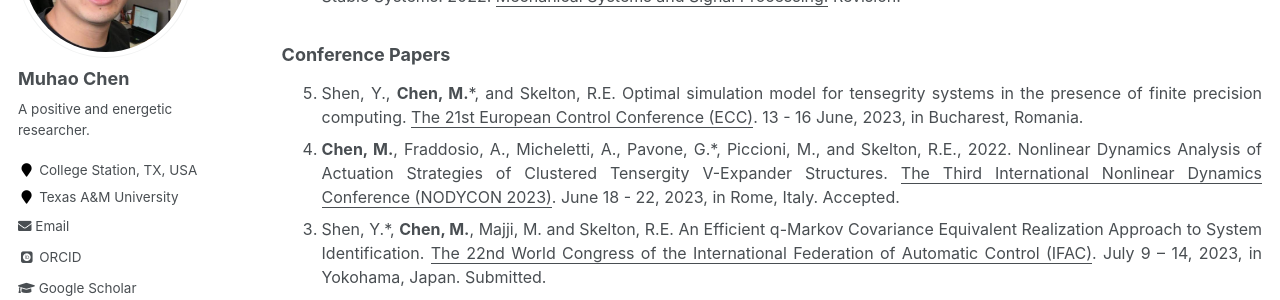
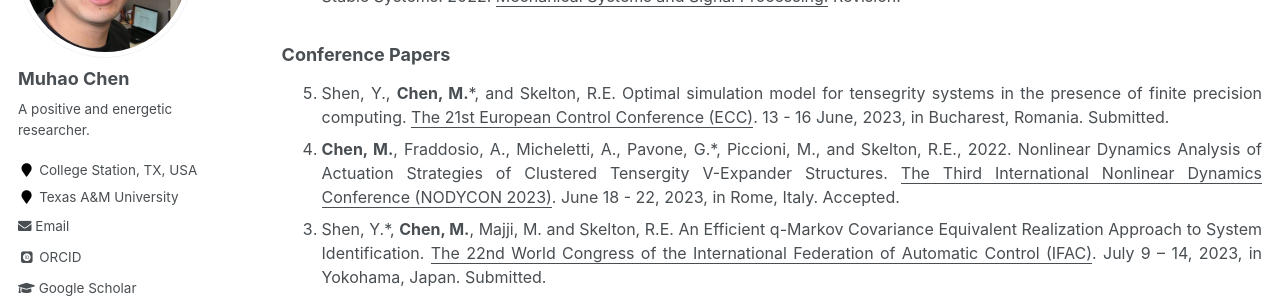
Before and after one commit to Muhao-Chen/muhao-chen.github.io, a Jekyll site: the page built from _pages/publication.md, in a window 1280 px wide and 900 px high, scrolled down 2259 px. Shown: the part 153-453 px from the top of the window. Built offline with Jekyll 4.4.1, drawn with Linux system fonts in a browser that asks for light colours; some web fonts are replaced.

Commit message:
Update publication.md

```diff
--- a/_pages/publication.md
+++ b/_pages/publication.md
@@ -74,7 +74,7 @@ toc: true
 ### Conference Papers
 <font size=3>
 <ol reversed>
-<li> Shen, Y., <strong>Chen, M.</strong>*, and Skelton, R.E. Optimal simulation model for tensegrity systems in the presence of finite precision computing. <u>The 21st European Control Conference (ECC)</u>. 13 - 16 June, 2023, in Bucharest, Romania. </li>
+<li> Shen, Y., <strong>Chen, M.</strong>*, and Skelton, R.E. Optimal simulation model for tensegrity systems in the presence of finite precision computing. <u>The 21st European Control Conference (ECC)</u>. 13 - 16 June, 2023, in Bucharest, Romania. Submitted. </li>
 <li> <strong>Chen, M.</strong>, Fraddosio, A., Micheletti, A., Pavone, G.*, Piccioni, M., and Skelton, R.E., 2022. Nonlinear Dynamics Analysis of Actuation Strategies of Clustered Tensergity V-Expander Structures. <u>The Third International Nonlinear Dynamics Conference (NODYCON 2023)</u>. June 18 - 22, 2023, in Rome, Italy. Accepted. </li>
 <li> Shen, Y.*, <strong>Chen, M.</strong>, Majji, M. and Skelton, R.E. An Efficient q-Markov Covariance Equivalent Realization Approach to System Identification. <u>The 22nd World Congress of the International Federation of Automatic Control (IFAC)</u>. July 9 – 14, 2023, in Yokohama, Japan. Submitted. </li>
 <li> Ma, S., Chen, Y., <strong>Chen, M.</strong>* and Skelton, R.E., 2023. Statics Study of Clustered Tensegrity Structures Considering Pulley Sizes. <u>The International Association for Shell and Spatial Structures (IASS) symposia</u>. July 10-14, 2023, in Melbourne, Australia. Submitted. </li>
```
